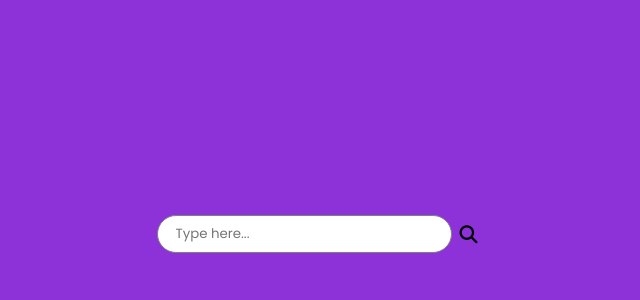
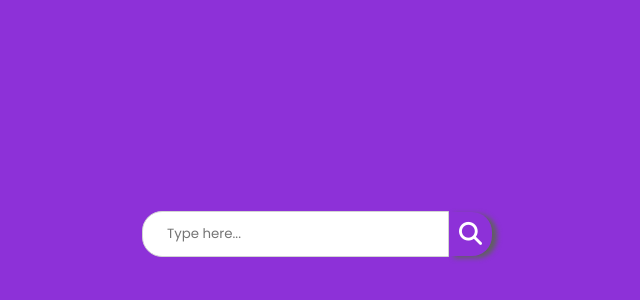
Before and after one commit to LazarGerasimov/CSS-Demos, a plain HTML site: page 05.SearchBoxResponsive/index.html in a window 1280 px wide. Shown: the part 166-466 px from the top of the page, without its empty margins (323-963 px from the left). Drawn offline with Linux system fonts and the light colour scheme.

Commit message:
upd search box styles

```diff
--- a/05.SearchBoxResponsive/styles.css
+++ b/05.SearchBoxResponsive/styles.css
@@ -24,16 +24,23 @@ body {
 .search-box {
     display: flex;
     align-items: center;
-    gap: 8px;
 }
 
 .search-box input {
-    border-radius: 20px;
-    padding: 8px 18px;
+    height: 100%;
+    border-top-left-radius: 20px;
+    border-bottom-left-radius: 20px;
+    padding: 12px 24px;
     outline: none;
-    border: 1px solid grey;
+    border: 1px solid lightgray;
 }
 
 .icon {
-    font-size: 18px;
+    color: white;
+    background-color: #8D31D8;
+    border-top-right-radius: 20px;
+    border-bottom-right-radius: 20px;
+    font-size: 23px;
+    box-shadow: 5px 2px 5px 0px #606060;
+    padding: 5px 10px;
 }
```
